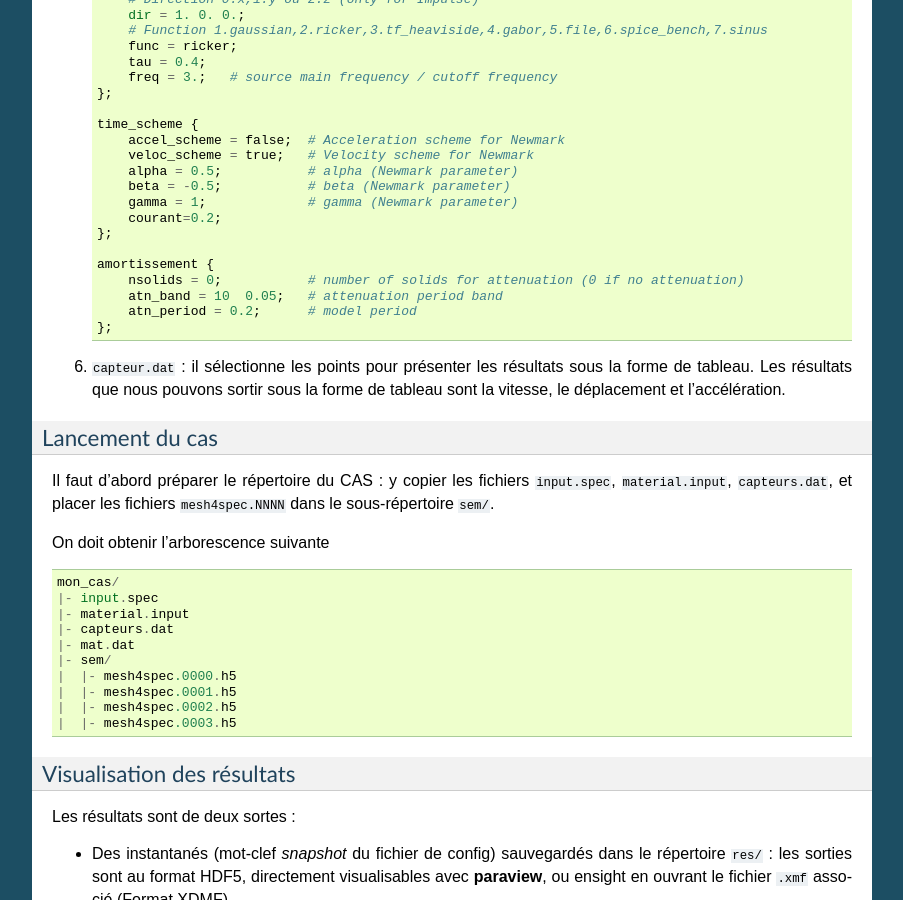
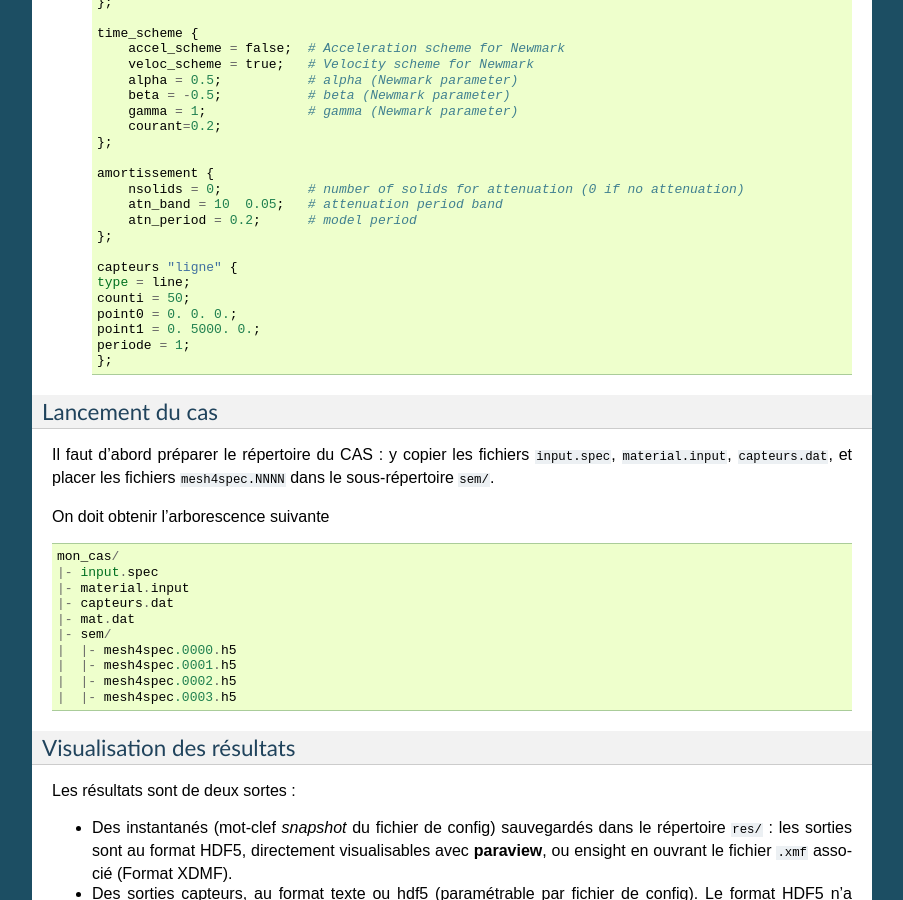
Before and after one commit to sem3d/SEM, a Sphinx documentation site: the page built from DOC/source/tutoriel.rst, in a window 1280 px wide and 900 px high, scrolled down 10324 px. Shown: the whole window, without its empty margins (198-1101 px from the left). Built offline with Sphinx 7.4.7, drawn with Linux system fonts in a browser that asks for light colours; formulas are drawn with MathJax 3; some of the changed text lies outside the part shown.

Commit message:
Modif sur la doc

```diff
--- a/DOC/source/installation.rst
+++ b/DOC/source/installation.rst
@@ -28,7 +28,7 @@ Le code :program:`SEM3D` nécessite deux (ou trois) outils externes pour sa comp
   Les scripts de configurations :program:`CMake` de :program:`SEM` utilise la commande
   ``h5cc -show`` pour détecter le paramètrage de la librairie :program:`HDF5`.
 
-- une librairie :program:`MPI` (:program:`OpenMPI` recommandée, mais :program:`Mpich` ou :program:`Intel MPI` doivent être compatibles).
+- une librairie :program:`MPI` (:program:`OpenMPI` recommandée, mais :program:`Mpich`, :program:`Intel MPI` ou :program: `SGI-MPT` doivent être compatibles).
 
 La génération de cette documentation nécessite de plus l'outil :program:`sphinx` ( http://sphinx-doc.org/ ).
 
--- a/DOC/source/tutoriel.rst
+++ b/DOC/source/tutoriel.rst
@@ -416,7 +416,6 @@ les fichiers nécessaires à son exécution. L'arborescence doit être la suivan
   |  |- mesh4spec.0000
   |  |- ...
   |  |- mesh4spec.NNNN
-  |- capteurs.dat
 
 ``input.spec`` :
 
@@ -430,10 +429,6 @@ les fichiers nécessaires à son exécution. L'arborescence doit être la suivan
 
   Ce fichier contient la description de chaque matériau : :math:`\rho, V_p, V_s`, un nombre
   de points GLL par direction de la maille de référence.
-
-``capteurs.dat`` :
-
-  Contient une description des sorties capteurs souhaitées.
 
 ``mesh4spec.*``
 
@@ -588,10 +583,13 @@ La description de chaque fichier est la suivante:
          atn_period = 0.2;      # model period
      };
 
-6) :file:`capteur.dat` : il sélectionne les points pour présenter les
-   résultats sous la forme de tableau. Les résultats que nous pouvons
-   sortir sous la forme de tableau sont la vitesse, le déplacement et
-   l'accélération.
+     capteurs "ligne" {
+     type = line;
+     counti = 50;
+     point0 = 0. 0. 0.;
+     point1 = 0. 5000. 0.;
+     periode = 1;
+     };
 
 Lancement du cas
 ----------------
```
Also changed, not shown: DOC/source/format_input.rst (+10 -1 lines).
